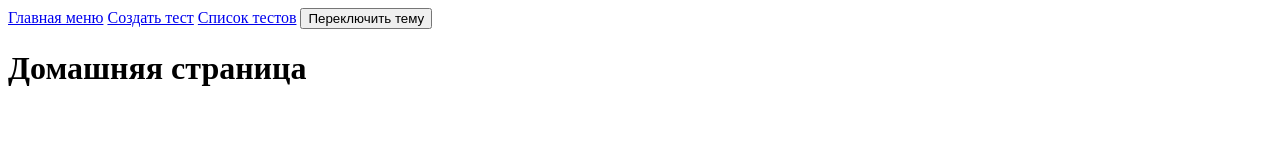
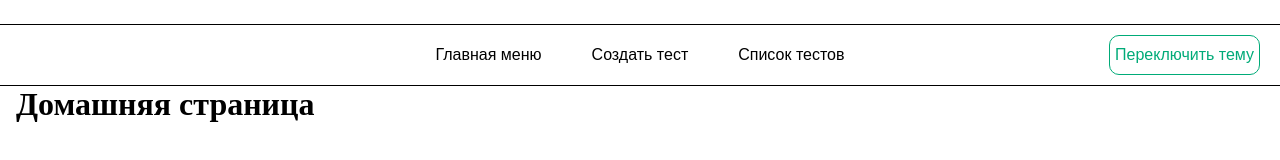
Before and after one commit to bipbipip/quiz-constructor, a website with bundled scripts: page index.html in a window 1280 px wide. Built offline with nearby package versions, Linux system fonts and the light colour scheme.

Commit message:
add style.css and made style for header

```diff
--- a/components/header/header.js
+++ b/components/header/header.js
@@ -4,10 +4,12 @@ export function header(app) {
   render(
     app,
     `
-         <header class="header">
-            <a href="#home">Главная меню</a>
-            <a href="#create_test">Создать тест</a>
-            <a href="#solve_test">Список тестов</a>
+         <header class="header container">
+         <div class="header-menu">
+            <a href="#home" class="header-link">Главная меню</a>
+            <a href="#create_test" class="header-link">Создать тест</a>
+            <a href="#solve_test" class="header-link">Список тестов</a>
+            </div>
             <button id="themeToggle">Переключить тему</button>
         </header>
     `,
--- a/pages.js
+++ b/pages.js
@@ -58,13 +58,13 @@ const pages = {
       ),
   },
   pass_test: {
-    titile: "Прохождение теста",
+    title: "Прохождение теста",
     description: "Здесь вы проходите тест",
     appComponent: () =>
       import("./utils/render/renderPassQuiz.js").then(
         (module) => module.renderPassQuiz,
       ),
-  }
+  },
 };
 
 export async function processPage(pageHash) {
--- a/style.css
+++ b/style.css
@@ -1,3 +1,16 @@
+* {
+  box-sizing: border-box;
+  padding: 0;
+  margin: 0;
+}
+@font-face {
+  font-family: "Poiret One";
+  font-style: normal;
+  font-weight: normal;
+  src: local("Poiret One"),
+  url("./fonts/PoiretOne-Regular.ttf") format("ttf");
+}
+
 .create-quiz-form {
   display: flex;
   flex-direction: column;
@@ -100,23 +113,96 @@ textarea.invalid-field {
 .visible {
   display: block;
 }
+#themeToggle {
+  border-radius: 10px;
+  padding: 10px 5px;
+  font-size: 16px;
+  font-weight: lighter;
+  border: #00ab78 1px solid;
+  background-color: var(--bg-color);
+  color: #00ab78;
+  margin-left: auto;
+  margin-right: 20px;
+
+}
+#themeToggle:hover {
+  color: #ffffff;
+  border-color: #00ab78;
+  background-color: #00ab78;
+  transition: 0.5s;
+}
 
 /*Смена темы*/
 /* Стандартные стили (светлая тема) */
 :root {
   --bg-color: #ffffff;
   --text-color: #000000;
+
+  --change-theme-text: #000000;
+
 }
 
 /* Темная тема */
 [data-theme="dark"] {
-  --bg-color: #121212;
+  --bg-color: #272727;
   --text-color: #ffffff;
+  --change-theme-text: #ffffff;
+
+
 }
+.container {
 
+  padding: 0 16px;
+  margin: auto;
+  max-width: 1440px;
+
+}
 body {
+
   background-color: var(--bg-color);
   color: var(--text-color);
   transition: background-color 0.3s, color 0.3s;
 }
 /*------*/
+.header {
+  display: flex;
+  width: 100%;
+  justify-content: space-between;
+  align-items: center;
+  position: relative;
+  padding: 10px 0;
+  border-top: var(--text-color) solid 1px;
+  border-bottom: var(--text-color) solid 1px;
+  margin-top: 24px;
+
+
+}
+.header-menu {
+  display: flex;
+  position: absolute;
+  gap: 50px;
+  left: 50%;
+  transform: translateX(-50%);
+
+}
+.header-link {
+  font-family: 'Poiret One', sans-serif;
+  text-decoration: none;
+  color: var(--change-theme-text);
+}
+.header-link:hover {
+  color: #00ab78;
+  transition: 0.5s;
+}
+.answers {
+  display: flex;
+  flex-direction: column;
+  font-family: 'Poiret One', sans-serif;
+}
+input[type="checkbox"]:checked + label::before {
+  background-image: url('https://web-revenue.ru/wp-content/uploads/2024/10/icons8-check-48.png');
+  background-size: contain;
+  width: 20px;
+  height: 20px;
+  border: 2px solid #4CAF50;
+}
--- a/utils/render/renderPreviewQuiz.js
+++ b/utils/render/renderPreviewQuiz.js
@@ -4,12 +4,11 @@ import { getItem } from "../../storage.js";
 
 // Функция для добавления стилей на страницу
 function addStyles() {
-    const link = document.createElement('link');
-    link.rel = 'stylesheet';
-    link.href = '../style.css';
+  const link = document.createElement("link");
+  link.rel = "stylesheet";
+  link.href = "../style.css";
   document.head.appendChild(link);
 }
-
 
 export function renderPreviewQuiz(app) {
   header(app);
@@ -32,7 +31,7 @@ export function renderPreviewQuiz(app) {
 function setupPreviewQuiz() {
   const currentUrl = window.location.href; // Получаем текущий URL
   const parts = currentUrl.split("/"); // Разбиваем URL на части
-    const quizId = parts[4] ? parts[4] : ""; // Извлекаем quizId из четвёртой части URL
+  const quizId = parts[5] ? parts[5] : ""; // Извлекаем quizId из четвёртой части URL
 
   const quiz = getItem(`quiz_${quizId}`); // Получаем тест из localStorage
 
@@ -47,14 +46,14 @@ function setupPreviewQuiz() {
   renderQuestion(quiz, currentQuestionIndex); // Рендерим первый вопрос
 
   // Обработчик для кнопки "Вперед"
-    document.getElementById('forwardBtn').onclick = function () {
+  document.getElementById("forwardBtn").onclick = function () {
     if (currentQuestionIndex < quiz.questions.length - 1) {
       currentQuestionIndex++; // Увеличиваем индекс вопроса
       renderQuestion(quiz, currentQuestionIndex); // Рендерим следующий вопрос
     } else {
       // На последнем вопросе скрываем кнопку "Вперед" и показываем "К списку тестов"
-            document.getElementById('forwardBtn').classList.add('hidden');
-            document.getElementById('toListBtn').classList.remove('hidden');
+      document.getElementById("forwardBtn").classList.add("hidden");
+      document.getElementById("toListBtn").classList.remove("hidden");
     }
   };
 
@@ -67,7 +66,7 @@ function setupPreviewQuiz() {
   };
 
   // Обработчик для кнопки "К списку тестов"
-    document.getElementById('toListBtn').onclick = function () {
+  document.getElementById("toListBtn").onclick = function () {
     window.location.href = "#solve_test"; // Перенаправляем на страницу со списком тестов
   };
 }
@@ -75,7 +74,7 @@ function setupPreviewQuiz() {
 // Функция для рендеринга вопроса
 function renderQuestion(quiz, index) {
   const question = quiz.questions[index]; // Получаем текущий вопрос
-    const quizContainer = document.getElementById('quiz');
+  const quizContainer = document.getElementById("quiz");
 
   if (!question) return; // Если вопрос не найден, ничего не делаем
 
@@ -91,7 +90,7 @@ function renderQuestion(quiz, index) {
     html += `<textarea placeholder="Введите ваш ответ" disabled></textarea>`;
   } else {
     question.answers.forEach((answer, idx) => {
-            const inputType = question.type === 'multi' ? 'checkbox' : 'radio'; // Определяем тип input
+      const inputType = question.type === "multi" ? "checkbox" : "radio"; // Определяем тип input
       html += `<label><input type="${inputType}" name="answer-${index}" value="${idx}" disabled> ${answer.text}</label><br>`;
     });
   }
@@ -105,16 +104,20 @@ function renderQuestion(quiz, index) {
 // Функция для обновления состояния кнопок в зависимости от текущего вопроса
 function updateButtonStates(quiz, index) {
   // Скрываем или показываем кнопку "Назад"
-    document.getElementById('backBtn').classList.toggle('hidden', index === 0);
+  document.getElementById("backBtn").classList.toggle("hidden", index === 0);
 
   // Скрываем кнопку "Вперед" на последнем вопросе и показываем кнопку "К списку тестов"
-    document.getElementById('forwardBtn').classList.toggle('hidden', index >= quiz.questions.length - 1);
+  document
+    .getElementById("forwardBtn")
+    .classList.toggle("hidden", index >= quiz.questions.length - 1);
 
   // Скрываем кнопку "К списку тестов", если мы не на последнем вопросе
-    document.getElementById('toListBtn').classList.toggle('hidden', index < quiz.questions.length - 1);
+  document
+    .getElementById("toListBtn")
+    .classList.toggle("hidden", index < quiz.questions.length - 1);
 }
 
 // Запускаем рендеринг теста после загрузки
-document.addEventListener('DOMContentLoaded', () => {
+document.addEventListener("DOMContentLoaded", () => {
   renderPreviewQuiz(app);
 });
```
Also changed, not shown: utils/render/renderCreateQuiz.js (+4 -4 lines), utils/render/renderPassQuiz.js (+71 -52 lines), utils/render/renderQuizes.js (+3 -4 lines), fonts/PoiretOne-Regular.ttf (added). Lines whose indentation alone changed are shown as unchanged.
